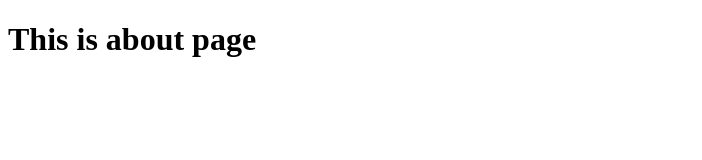
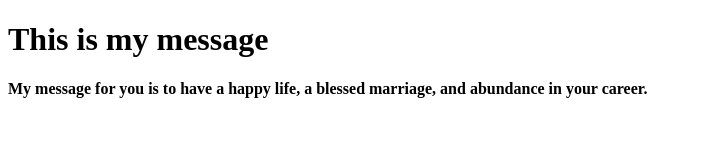
Before and after one commit to krishanicole/portfolio, a plain HTML site: page about.html in a window 1280 px wide. Shown: the whole page, without its empty margins (0-702 px from the left). Drawn offline with Linux system fonts and the light colour scheme.

Commit message:
add message to about page

```diff
--- a/about.html
+++ b/about.html
@@ -7,6 +7,7 @@
     <title>About</title>
 </head>
 <body>
-    <h1>This is about page</h1>
+    <h1>This is my message</h1>
+    <h4>My message for you is to have a happy life, a blessed marriage, and abundance in your career.</h4>
 </body>
 </html>
```
